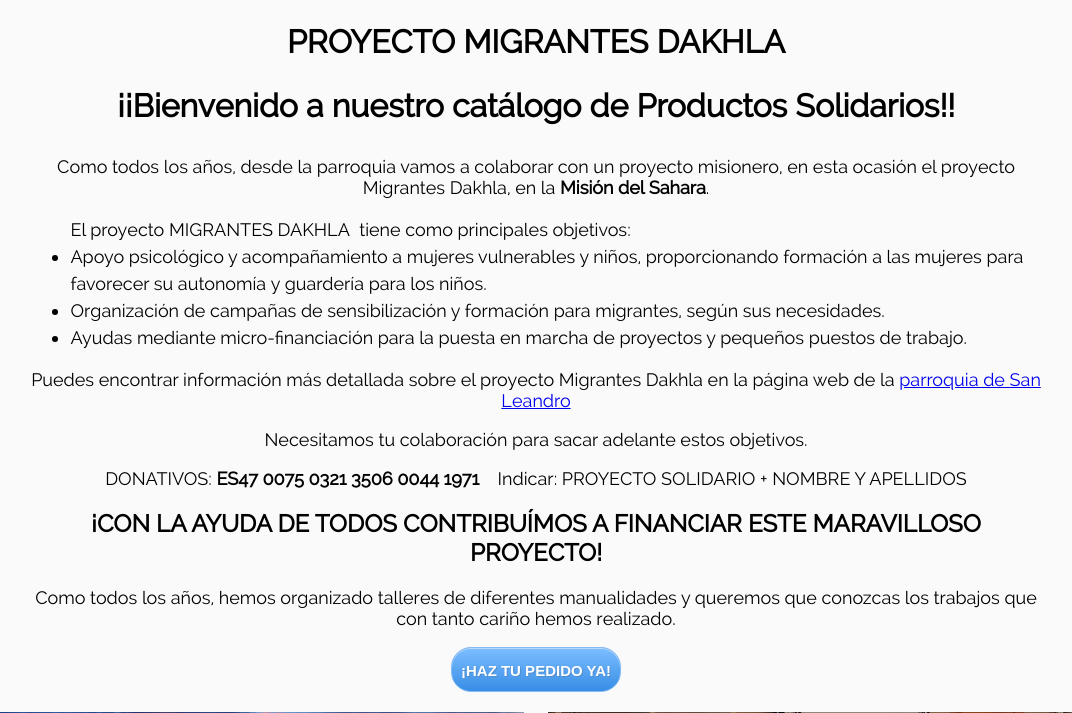
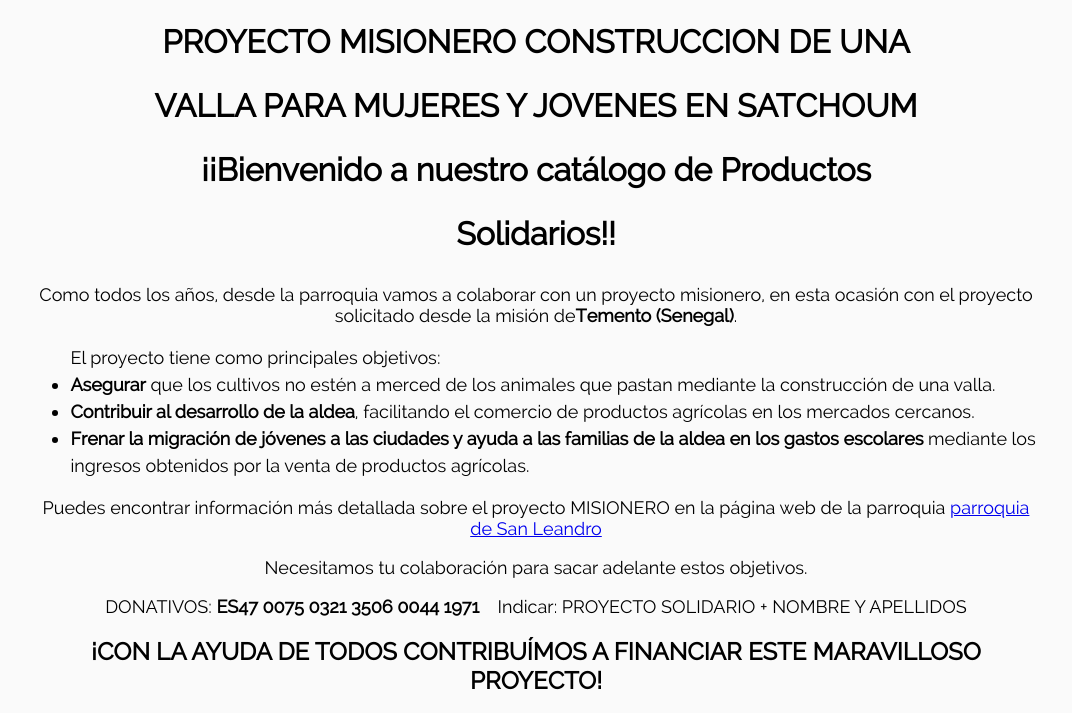
Before and after one commit to renedogj/Web_Tienda_Parroquial, a PHP site: page / in a window 1280 px wide. Shown: the part 226-939 px from the top of the page, without its empty margins (104-1176 px from the left). Run offline with PHP 8.4, Linux system fonts and the light colour scheme; data that the repository does not hold is empty.

Commit message:
actualizar informacion

```diff
--- a/archivos/ajustarImagenes.js
+++ b/archivos/ajustarImagenes.js
@@ -1,7 +1,7 @@
 var fotosSahara = new Array();
-fotosSahara[0] = "imagenes/CartelSahara.jpg";
-fotosSahara[1] = "imagenes/MapaSahara.png";
-fotosSahara[2] = "imagenes/MisionSahara_1.png";
+fotosSahara[0] = "imagenes/IMG-20211019-WA0007 (2).jpg";
+fotosSahara[1] = "imagenes/mapaSenegal.png";
+fotosSahara[2] = "imagenes/proyecto misionero presentación_Página_1.jpg";
 var fotosTalleres = new Array();
 fotosTalleres[0] = "imagenes/Foto talleres 1.jpg";
 fotosTalleres[1] = "imagenes/Foto talleres 2.jpg";
--- a/css/informacion.css
+++ b/css/informacion.css
@@ -22,6 +22,8 @@
 .info-contenedora h1{
 	margin: 0;
 	line-height: 2em;
+	width: 80%;
+    margin: auto;
 }
 
 .info-contenedora ul{
--- a/index.php
+++ b/index.php
@@ -104,15 +104,15 @@
 		</header>
 		<div class="info">
 			<div class="info-contenedora">
-				<h1>PROYECTO MIGRANTES DAKHLA</h1>
+				<h1>PROYECTO MISIONERO CONSTRUCCION DE UNA VALLA PARA MUJERES Y JOVENES EN SATCHOUM</h1>
 				<h1>¡¡Bienvenido a nuestro catálogo de Productos Solidarios!!</h1>
-				<p>Como todos los años, desde la parroquia vamos a colaborar con un proyecto misionero, en esta ocasión el proyecto Migrantes Dakhla, en la  <b>Misión del Sahara</b>.</p>
-				<ul>El proyecto MIGRANTES DAKHLA  tiene como principales objetivos:
-					<li>Apoyo psicológico y acompañamiento a mujeres vulnerables y niños, proporcionando formación a las mujeres para favorecer su autonomía y guardería para los niños.</li>
-					<li>Organización de campañas de sensibilización y formación para migrantes, según sus necesidades.</li>
-					<li>Ayudas mediante micro-financiación para la puesta en marcha de proyectos y pequeños puestos de trabajo.</li>
+				<p>Como todos los años, desde la parroquia vamos a colaborar con un proyecto misionero, en esta ocasión con el proyecto solicitado desde la misión de<b>Temento (Senegal)</b>.</p>
+				<ul>El proyecto tiene como principales objetivos:
+					<li><b>Asegurar</b> que los cultivos no estén a merced de los animales que pastan mediante la construcción de una valla.</li>
+					<li><b>Contribuir al desarrollo de la aldea</b>, facilitando el comercio de productos agrícolas en los mercados cercanos.</li>
+					<li><b>Frenar la migración de jóvenes a las ciudades y ayuda a las familias de la aldea en los gastos escolares</b> mediante los ingresos obtenidos por la venta de productos agrícolas.</li>
 				</ul>
-				<p>Puedes encontrar información más detallada sobre el proyecto Migrantes Dakhla en la página web de la <a href="http://www.parroquiasanleandro.es/">parroquia de San Leandro</a></p>
+				<p>Puedes encontrar información más detallada sobre el proyecto MISIONERO en la página web de la parroquia <a href="http://www.parroquiasanleandro.es/">parroquia de San Leandro</a></p>
 				<p>Necesitamos tu colaboración para sacar adelante estos objetivos.</p>
 				<p>DONATIVOS: <b>ES47 0075 0321 3506 0044 1971</b>&nbsp;&nbsp;&nbsp;&nbsp;Indicar: PROYECTO SOLIDARIO + NOMBRE Y APELLIDOS</p>
 				<h2>¡CON LA AYUDA DE TODOS CONTRIBUÍMOS A FINANCIAR ESTE MARAVILLOSO PROYECTO!</h2>
@@ -121,7 +121,7 @@
 			</div>
 			<div class="info-fotos">
 				<div class="info-fotos-proyecto SaharaTalleres">
-					<img class="imagenesSahara" id="imagenesSahara" src="imagenes/MisionSahara_1.png">
+					<img class="imagenesSahara" id="imagenesSahara" src="imagenes/proyecto misionero presentación_Página_1.jpg">
 				</div>
 				<div class="info-fotos-talleres SaharaTalleres">
 					<img class="imagenesTalleres" src="imagenes/Foto talleres 1.jpg">
```
Also changed, not shown: imagenes/CartelSahara.jpg (deleted), imagenes/IMG-20211019-WA0007 (2).jpg (added), imagenes/MapaSahara.jpg (deleted), imagenes/MapaSahara.png (deleted), imagenes/MisionSahara_1.png (deleted), imagenes/mapaSenegal.png (added), imagenes/proyecto misionero presentación_Página_1.jpg (added).
